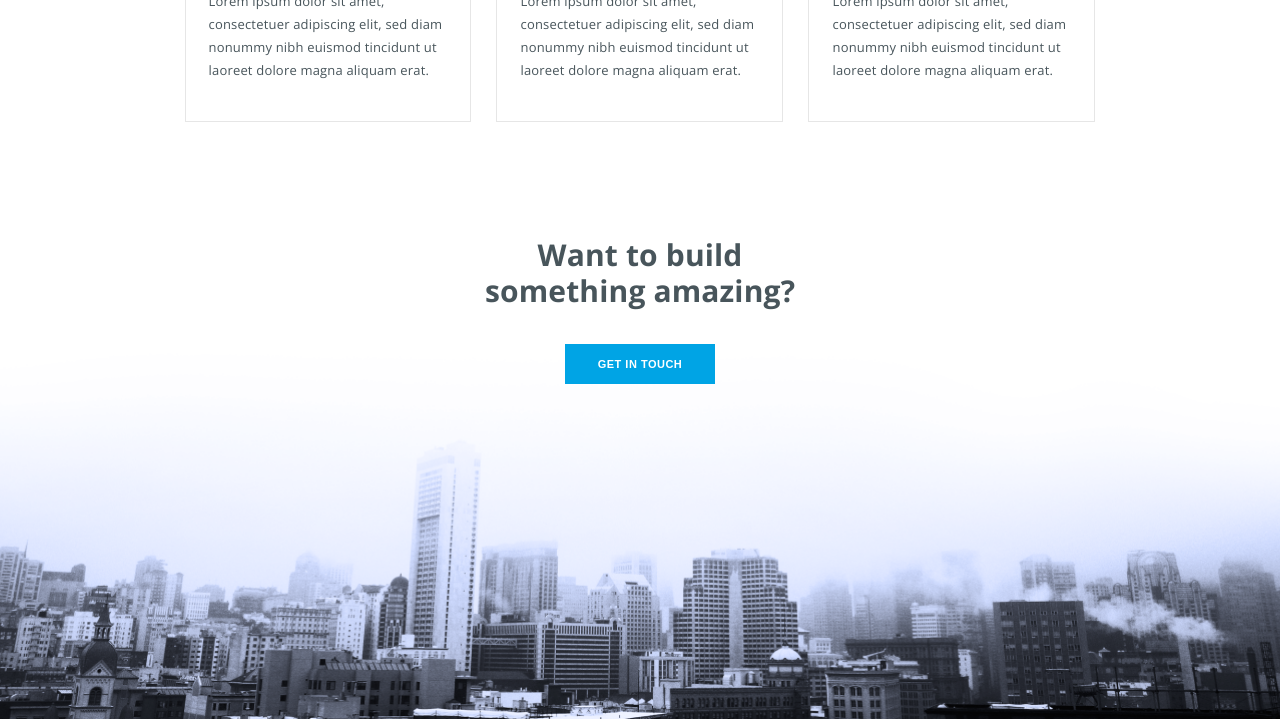
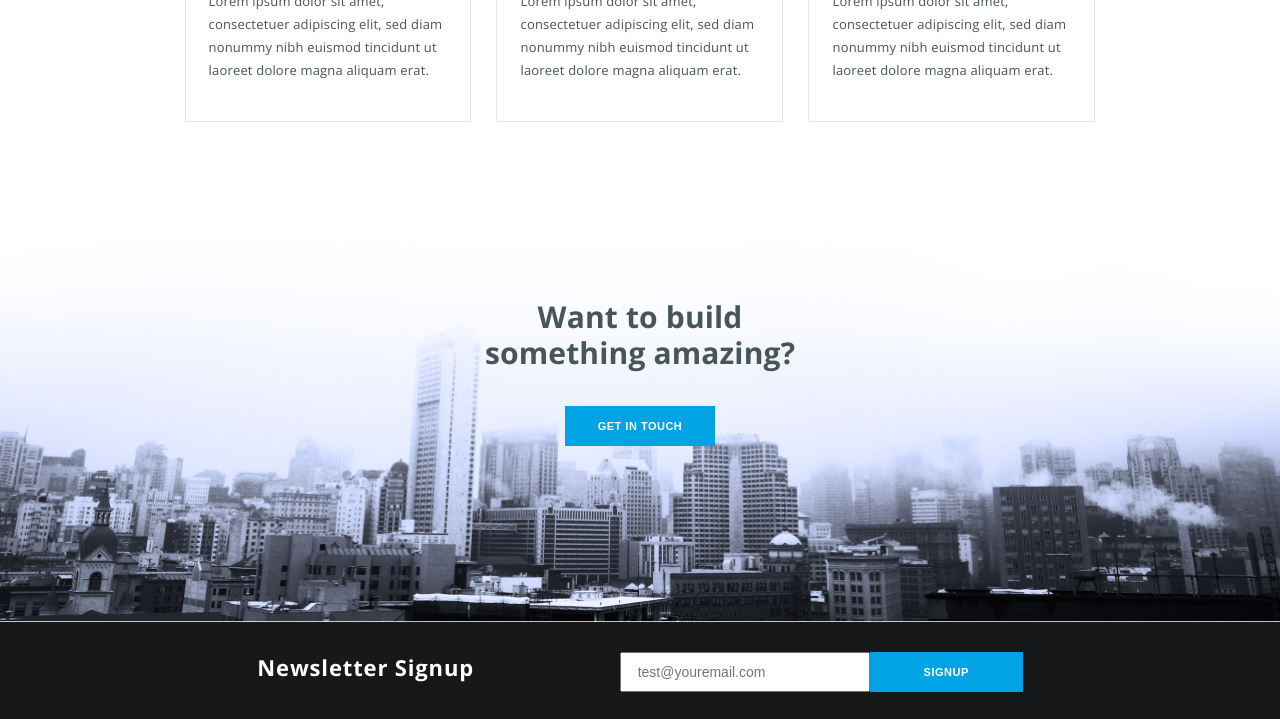
Before and after one commit to sydykoveldiyar/lesson8, a plain HTML site: page index.html in a window 1280 px wide. Shown: the part 1710-2429 px from the top of the page. Drawn offline with nearby package versions, Linux system fonts and the light colour scheme.

Commit message:
Исправил get_in_touch

```diff
--- a/css/main.css
+++ b/css/main.css
@@ -244,7 +244,6 @@ a{
 
 .cap_cards{
     margin: 78px 0 0 -25px;
-    margin-bottom: 115px;
 }
 
 .cap_card{
@@ -276,6 +275,10 @@ a{
     background: url('../images/bg2.png') no-repeat center/cover;
     height: 500px;
     text-align: center;
+    display: flex;
+    justify-content: center;
+    align-items: center;
+    flex-direction: column;
 }
 
 .get_in_touch_title{
```
